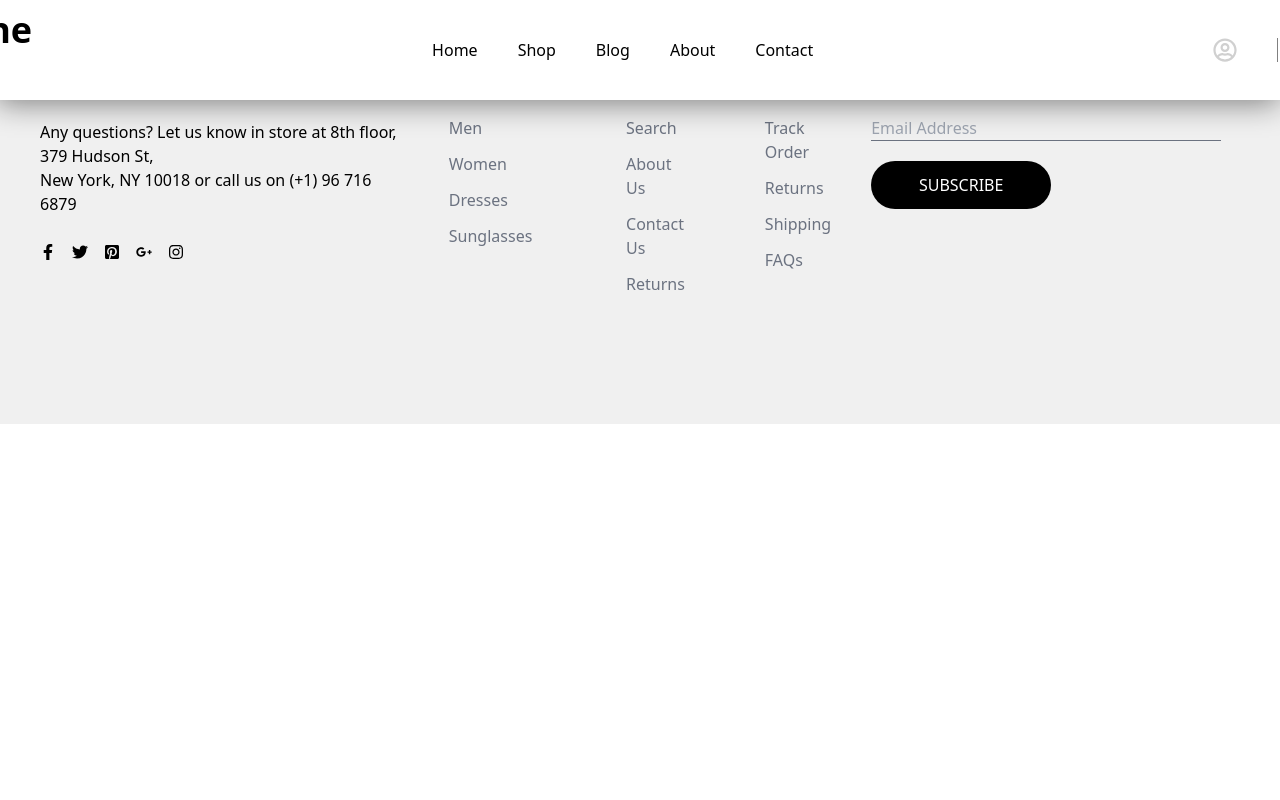
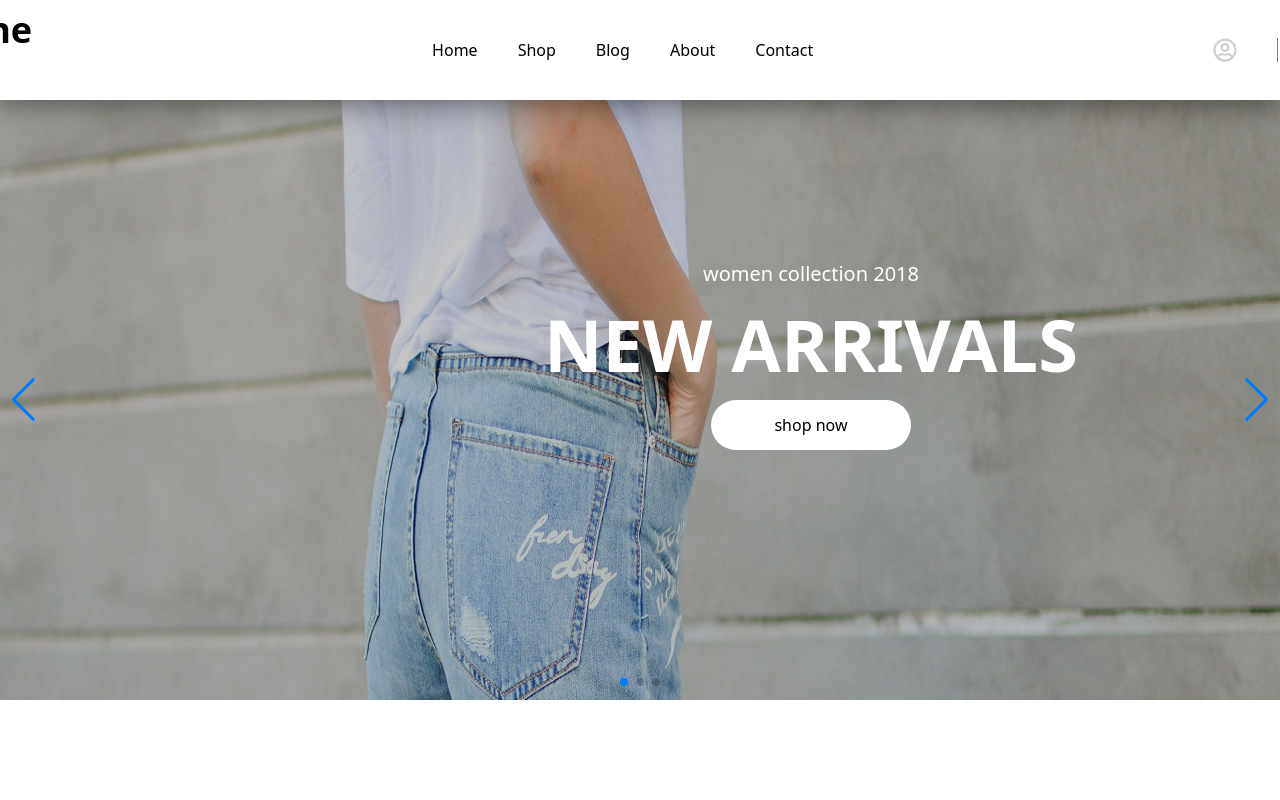
Before and after one commit to Achraf-Errabbaa/react_Final_Project_Achraf-Errabbaa, a React (Create React App) app: page / in a window 1280 px wide. Shown: the top 800 px of the page. Built offline with nearby package versions, Linux system fonts and the light colour scheme.

Commit message:
added about

```diff
--- a/package.json
+++ b/package.json
@@ -6,11 +6,13 @@
     "@testing-library/jest-dom": "^5.17.0",
     "@testing-library/react": "^13.4.0",
     "@testing-library/user-event": "^13.5.0",
+    "flowbite-react": "^0.10.1",
     "react": "^18.3.1",
     "react-dom": "^18.3.1",
     "react-icons": "^5.3.0",
     "react-router-dom": "^6.26.2",
     "react-scripts": "5.0.1",
+    "swiper": "^11.1.14",
     "web-vitals": "^2.1.4"
   },
   "scripts": {
--- /dev/null
+++ b/src/constant/imges.jsx
@@ -0,0 +1,12 @@
+export default{
+    item1: require("../images/item-cart-01.jpg"),
+    item2: require("../images/item-cart-02.jpg"),
+    carousel1: require("../images/carousel1.jpg"),
+    carousel2: require("../images/carousel2.jpg"),
+    banner1: require("../images/banner-02.jpg"),
+    banner2: require("../images/banner-07.jpg"),
+    item3: require("../images/item-02.jpg"),
+    item4: require("../images/item-05.jpg"),
+    glasses: require("../images/shop-item-09.jpg"),
+    watch: require("../images/item-cart-03.jpg"),
+}
--- /dev/null
+++ b/src/constant/index.jsx
@@ -0,0 +1,2 @@
+import imges from "./imges";
+export {imges}
--- a/src/index.jsx
+++ b/src/index.jsx
@@ -2,6 +2,10 @@ import React from 'react';
 import ReactDOM from 'react-dom/client';
 import './index.css';
 import App from './App';
+import 'swiper/swiper-bundle.css';
+import 'swiper/css';
+import 'swiper/css/navigation';
+import 'swiper/css/pagination';
 
 
 const root = ReactDOM.createRoot(document.getElementById('root'));
--- a/src/layout/navbar.jsx
+++ b/src/layout/navbar.jsx
@@ -7,12 +7,12 @@ export const Navbar = () => {
     return (
         <nav className='h-[100px]  w-[100%] z-30 bg-white  flex justify-center items-center gap-[400px] fixed'>
             <div className='font-bold text-4xl'>Fashe <span className='text-[#e65540]'>.</span></div>
-            <div className=' gap-10 flex justify-center items-center'>
-                <div className=' hover:border-b-[1px] hover:border-black '>Home</div>
-                <div className='hover:border-b-[1px] hover:border-black '>Shop</div>
-                <div className='hover:border-b-[1px] hover:border-black '>Blog</div>
-                <div className='hover:border-b-[1px] hover:border-black '>About</div>
-                <div className='hover:border-b-[1px] hover:border-black '>Contact</div>
+            <div className=' gap-10 flex justify-center items-center cursor-pointer '>
+                <div className=' hover:border-b-[1px] hover:border-black '><a href="" className='focus:text-red-500'>Home</a></div>
+                <div className='hover:border-b-[1px] hover:border-black '><a href="" className='focus:text-red-500'>Shop</a></div>
+                <div className='hover:border-b-[1px] hover:border-black '><a href="" className='focus:text-red-500'>Blog</a></div>
+                <div className='hover:border-b-[1px] hover:border-black '><a href="" className='focus:text-red-500'>About</a></div>
+                <div className='hover:border-b-[1px] hover:border-black '><a href="" className='focus:text-red-500'>Contact</a></div>
 
             </div>
             <div className='flex justify-center items-center gap-10 text-2xl text-[#d0d0d0]'>
--- a/src/pages/about/about.jsx
+++ b/src/pages/about/about.jsx
@@ -1,9 +1,30 @@
 import React from 'react';
+import { imges } from '../../constant';
 
 export const About = () => {
     return (
-        <div>
+        <div className=''>
+            <div className='bg-blog bg-cover bg-center relative  pt-[255px] h-[300px]  w-[100%]'>
+                <h1 className=' flex  absolute  text-3xl top-[190px] right-[720px] font-extrabold text-white'>About</h1>
+            </div>
+            <div className="flex items-center space-x-1 p-[90px]">
+                <div className=' w-1/3'>
+                    <img src={imges.item1} alt="" className='h-[400px]' />
+                </div>
+                <div className='flex-1 text-gray-400'>
+                    <h2 className='text-2xl font-semibold text-black mb-4'>Our story</h2>
+                    <div>
+                        <p className='text-base leading-relaxed'>Phasellus egestas nisi nisi, lobortis ultricies risus semper nec. Vestibulum pharetra ac ante ut pellentesque. Curabitur fringilla dolor quis lorem accumsan, vitae molestie urna dapibus. Pellentesque porta est ac neque bibendum viverra. Vivamus lobortis magna ut interdum laoreet. Donec gravida lorem elit, quis condimentum ex semper sit amet. Fusce eget ligula magna. Aliquam aliquam imperdiet sodales. Ut fringilla turpis in vehicula vehicula. Pellentesque congue ac orci ut gravida. Aliquam erat volutpat. Donec iaculis lectus a arcu facilisis, eu sodales lectus sagittis. Etiam pellentesque, magna vel dictum rutrum, neque justo eleifend elit, vel tincidunt erat arcu ut sem. Sed rutrum, turpis ut commodo efficitur, quam velit convallis ipsum, et maximus enim ligula ac ligula. Vivamus tristique vulputate ultricies. Sed vitae ultrices orci.</p>
+                    </div>
+                    <div className=" border-l border-gray-300  mt-10">
+                    <div className='ml-10' >
+                        <p className="">Creativity is just connecting things. When you ask creative people how they did something, they feel a little guilty because they didn't really do it, they just saw something. It seemed obvious to them after a while.</p>
+                        <p className="">- Steve Jobs</p>
+                    </div>
+                    </div>
 
+                </div>
+            </div>
         </div>
     );
 };
--- a/src/pages/blog/blog.jsx
+++ b/src/pages/blog/blog.jsx
@@ -30,35 +30,35 @@ export const Blog = () => {
                     <div className='font-extrabold text-2xl pt-[50px]'>Featured Products </div>
                     <div className='flex flex-col gap-4'>
                         <div className='flex mt-[50px]'>
-                            <div className='bg-gl1 bg-cover bg-center h-[100px] w-[70px] hover:opacity-[0.7] hover:duration-150'></div>
+                            <div className='bg-gl1 bg-cover bg-center h-[100px] w-[90px] hover:opacity-[0.7] hover:duration-150'></div>
                             <div className='pl-5'>
                                 <div className='font-thin'>Boxy7 T-Shirt with <br /> Roll Sleeve</div>
                                 <div className='text-sm text-gray-400'>20$</div>
                             </div>
                         </div>
                         <div className='flex '>
-                            <div className='bg-gl2 bg-cover bg-center h-[100px] w-[70px] hover:opacity-[0.7] hover:duration-150'></div>
+                            <div className='bg-gl2 bg-cover bg-center h-[100px] w-[90px] hover:opacity-[0.7] hover:duration-150'></div>
                             <div className='pl-5'>
                                 <div className='font-thin'>Boxy7 T-Shirt with <br /> Roll Sleeve</div>
                                 <div className='text-sm text-gray-400'>20$</div>
                             </div>
                         </div>
                         <div className='flex '>
-                            <div className='bg-gl3 bg-cover bg-center h-[100px] w-[70px] hover:opacity-[0.7] hover:duration-150 '></div>
+                            <div className='bg-gl3 bg-cover bg-center h-[100px] w-[90px] hover:opacity-[0.7] hover:duration-150 '></div>
                             <div className='pl-5'>
                                 <div className='font-thin'>Boxy7 T-Shirt with <br /> Roll Sleeve</div>
                                 <div className='text-sm text-gray-400'>20$</div>
                             </div>
                         </div>
                         <div className='flex '>
-                            <div className='bg-gl4 bg-cover bg-center h-[100px] w-[70px] hover:opacity-[0.7] hover:duration-150 '></div>
+                            <div className='bg-gl4 bg-cover bg-center h-[100px] w-[90px] hover:opacity-[0.7] hover:duration-150 '></div>
                             <div className='pl-5'>
                                 <div className='font-thin'>Boxy7 T-Shirt with <br /> Roll Sleeve</div>
                                 <div className='text-sm text-gray-400'>20$</div>
                             </div>
                         </div>
                         <div className='flex '>
-                            <div className='bg-gl5 bg-cover bg-center h-[100px] w-[70px] hover:opacity-[0.7] hover:duration-150 '></div>
+                            <div className='bg-gl5 bg-cover bg-center h-[100px] w-[90px] hover:opacity-[0.7] hover:duration-150 '></div>
                             <div className='pl-5'>
                                 <div className='font-thin'>Boxy7 T-Shirt with <br /> Roll Sleeve</div>
                                 <div className='text-sm text-gray-400'>20$</div>
--- a/src/pages/home/home.jsx
+++ b/src/pages/home/home.jsx
@@ -1,9 +1,60 @@
 import React from 'react';
+import { Swiper, SwiperSlide } from 'swiper/react';
+import { Pagination, Navigation } from 'swiper/modules';
+import { imges } from '../../constant';
 
 export const Home = () => {
     return (
-        <div>
-            i
-        </div>
+        <>
+        <div className='pt-[100px]'>
+                <Swiper
+                    slidesPerView={1}
+                    spaceBetween={30}
+                    loop={true}
+                    pagination={{
+                        clickable: true,
+                    }}
+                    navigation={true}
+                    modules={[Pagination, Navigation]}
+                    className="mySwiper"
+                >
+                    <SwiperSlide className='relative '>
+                        <img className='bg-cover bg-center h-[600px]' src={imges.carousel1} alt="ccc" />
+                        <div className='absolute top-[10rem] flex flex-col gap-5 left-[34rem]  text-center justify-center items-center  text-white'>
+                            <h5 className='text-xl'>women collection 2018</h5>
+                            <h1 className='text-7xl font-bold'>NEW ARRIVALS</h1>
+                            <button className='h-[50px] w-[200px] bg-white font-thin text-black rounded-[30px]'>shop now</button>
+                        </div>
+                    </SwiperSlide>
+                    <SwiperSlide className='relative'>
+                    <img className='bg-cover bg-center h-[600px]' src={imges.carousel2} alt="ccc" />
+                        <div className='absolute top-[10rem] flex flex-col gap-5 left-[34rem]  text-center justify-center items-center  text-white'>
+                            <h5 className='text-xl'>women collection 2018</h5>
+                            <h1 className='text-7xl font-bold'>NEW ARRIVALS</h1>
+                            <button className='h-[50px] w-[200px] bg-white font-thin text-black rounded-[30px]'>shop now</button>
+                        </div>
+                    </SwiperSlide>
+                    <SwiperSlide className='relative'>
+                    <img className='bg-cover bg-center h-[600px]' src={imges.carousel1} alt="ccc" />
+                        <div className='absolute top-[10rem] flex flex-col gap-5 left-[34rem]  text-center justify-center items-center  text-white'>
+                            <h5 className='text-xl'>women collection 2018</h5>
+                            <h1 className='text-7xl font-bold'>NEW ARRIVALS</h1>
+                            <button className='h-[50px] w-[200px] bg-white font-thin text-black rounded-[30px]'>shop now</button>
+                        </div>
+                    </SwiperSlide>
+
+                </Swiper>
+            </div>
+
+
+            <div className='p-52'>
+                <div>
+
+                    <div className='bg-gl3 bg-contain bg-center relative bg-no-repeat w-[400px] h-[500px]'>
+                        <button className='absoulote right-4 '>DRESSES</button>
+                    </div>
+                </div>
+            </div>
+            </>
     );
 };
--- a/tailwind.config.js
+++ b/tailwind.config.js
@@ -12,6 +12,7 @@ module.exports = {
         'gl3': "url('./images/banner-02.jpg')",
         'gl4': "url('./images/item-03.jpg')",
         'gl5': "url('./images/item-cart-01.jpg')",
+        'about': "url('./images/about.png')"
 
 
 
```
Also changed, not shown: src/images/about.png (added), 1 other file (tests, documents, lock files or other folders).
